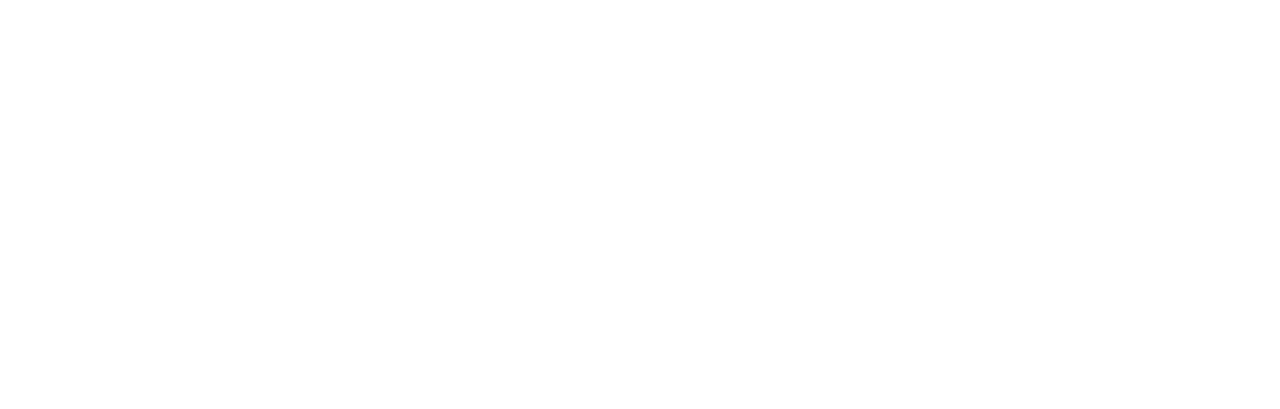
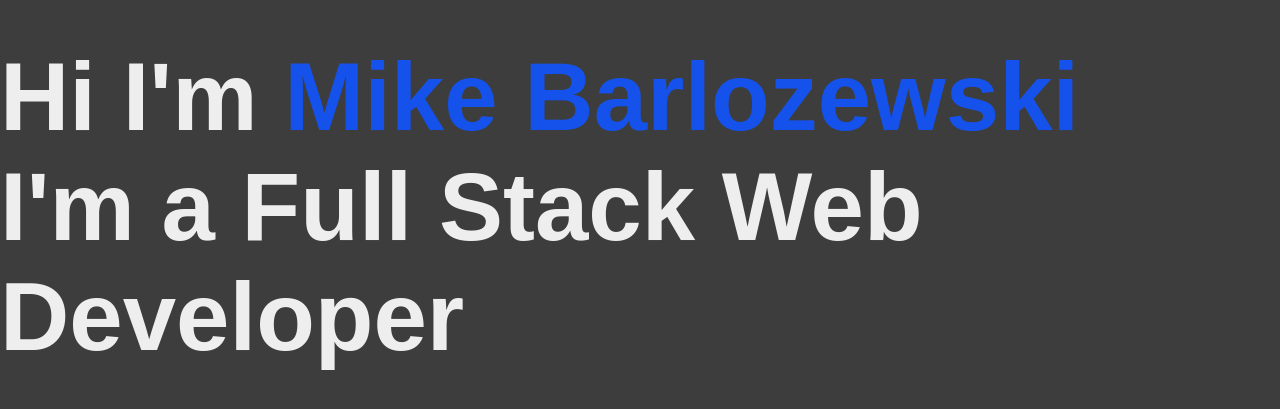
Before and after one commit to BarloGER/Portfolio, a React (Create React App) app: page / in a window 1280 px wide. Shown: the part 193-602 px from the top of the page. Built offline with nearby package versions, Linux system fonts and the light colour scheme.

Commit message:
installed react-router-dom, added Home.js and styling

```diff
--- a/package.json
+++ b/package.json
@@ -8,6 +8,7 @@
     "@testing-library/user-event": "^13.5.0",
     "react": "^18.2.0",
     "react-dom": "^18.2.0",
+    "react-router-dom": "^6.4.3",
     "react-scripts": "5.0.1",
     "web-vitals": "^2.1.4"
   },
--- a/public/index.html
+++ b/public/index.html
@@ -3,7 +3,6 @@
   <head>
     <meta charset="utf-8" />
     <meta name="viewport" content="width=device-width, initial-scale=1" />
-    <meta name="theme-color" content="#000000" />
     <meta
       name="description"
       content="Web site created using create-react-app"
--- a/src/App.js
+++ b/src/App.js
@@ -1,3 +1,11 @@
+import { Route, Routes } from "react-router-dom";
+import Home from "./components/Home";
+import "./styles/global.css";
+
 export default function App() {
-  return;
+  return (
+    <Routes>
+      <Route path="/" element={<Home />} />
+    </Routes>
+  );
 }
--- /dev/null
+++ b/src/components/Home.js
@@ -0,0 +1,14 @@
+import "../styles/home.css";
+
+export default function Home() {
+  return (
+    <main className="home">
+      <div className="title">
+        <h1>
+          Hi I'm <span>Mike Barlozewski</span> <br />
+          I'm a Full Stack Web Developer
+        </h1>
+      </div>
+    </main>
+  );
+}
--- a/src/index.js
+++ b/src/index.js
@@ -1,10 +1,11 @@
 import React from "react";
 import ReactDOM from "react-dom/client";
+import { BrowserRouter } from "react-router-dom";
 import App from "./App";
 
 const root = ReactDOM.createRoot(document.getElementById("root"));
 root.render(
-  // <React.StrictMode>
-  <App />
-  // </React.StrictMode>
+  <BrowserRouter>
+    <App />
+  </BrowserRouter>
 );
--- /dev/null
+++ b/src/styles/global.css
@@ -0,0 +1,17 @@
+:root {
+  --color-primary: #3d3d3d;
+  --color-secondary: #eee;
+  --color-tertiary: #1552ec;
+}
+
+* {
+  margin: 0;
+  padding: 0;
+  box-sizing: border-box;
+}
+
+body {
+  height: 100vh;
+  width: 100vw;
+  background-color: var(--color-primary);
+}
--- /dev/null
+++ b/src/styles/home.css
@@ -0,0 +1,17 @@
+.home {
+  height: 100vh;
+  width: 100vw;
+  display: flex;
+  justify-content: center;
+  align-items: center;
+}
+
+.home .title {
+  font-size: 3rem;
+  font-family: Arial, Helvetica, sans-serif;
+  color: var(--color-secondary);
+}
+
+.home .title span {
+  color: var(--color-tertiary);
+}
```
Also changed, not shown: 1 other file (tests, documents, lock files or other folders).
